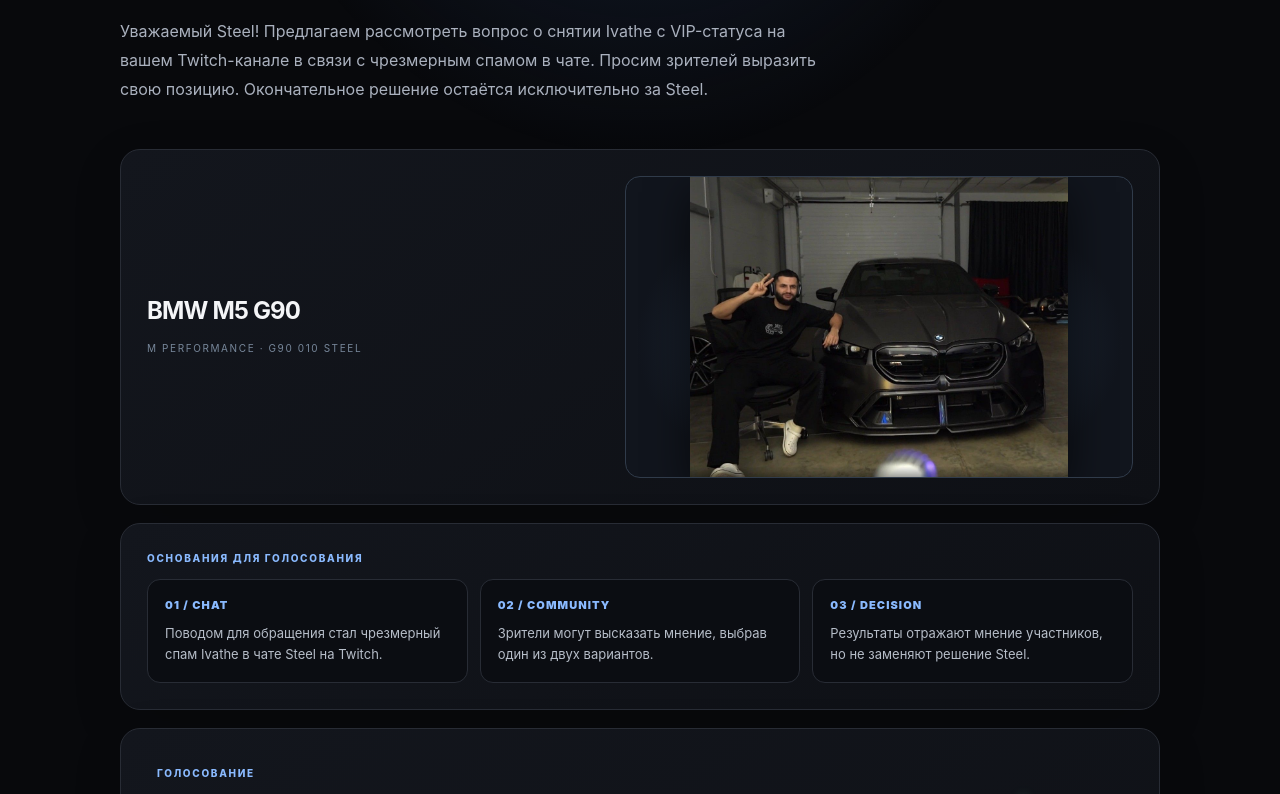
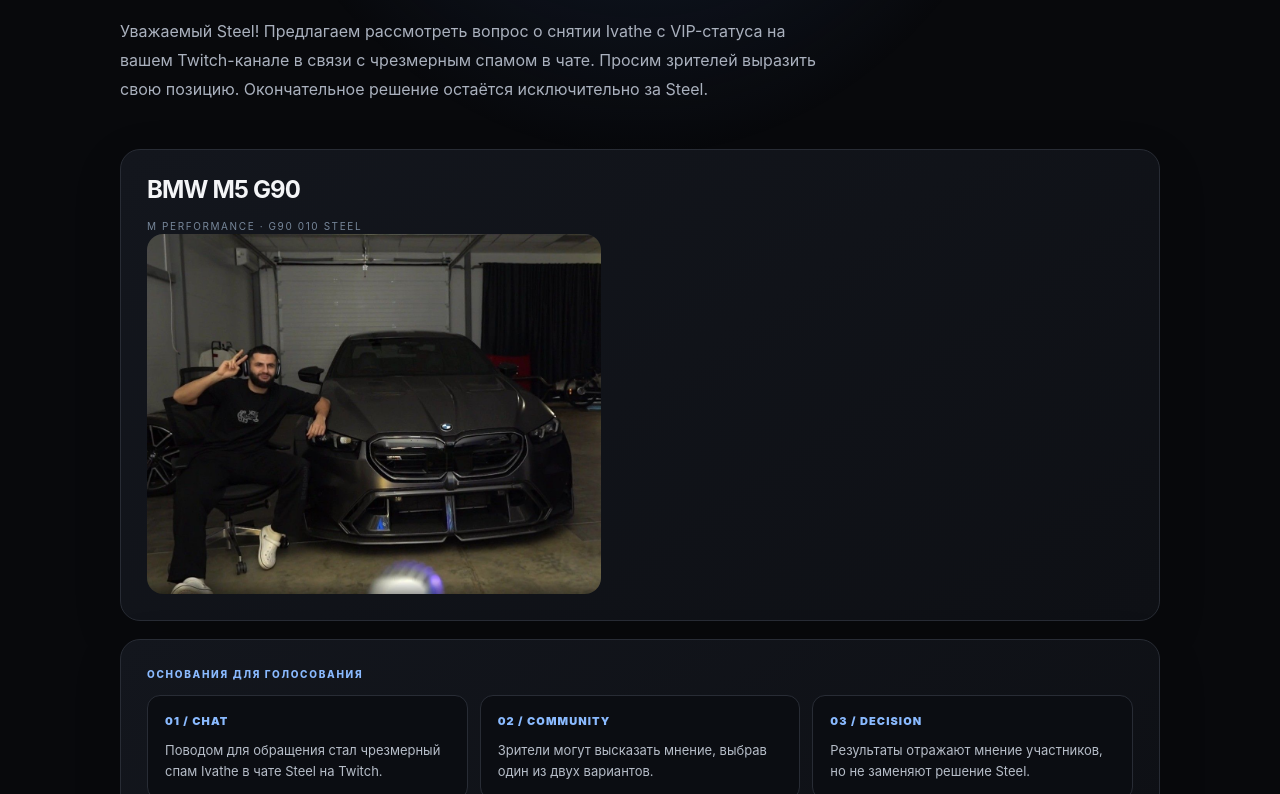
Before and after one commit to subopustolet-tech/ivathe-petition, a website: page index.html in a window 1280 px wide. Shown: the part 388-1182 px from the top of the page. Drawn offline with Linux system fonts and the light colour scheme; no server answers.

Commit message:
Update index.html

```diff
--- a/index.html
+++ b/index.html
@@ -180,13 +180,9 @@
 
         </p>
         <div class="car-caption">M performance · G90 010 steel</div>
-      </div>
-      <div class="car-frame">
-<img src="https://raw.githubusercontent.com/subopustolet-tech/ivathe-petition/main/IMG_1439.jpeg" alt="BMW M5 G90">
-
-
-
-
+       <div style="width:100%; max-width:600px; margin:0 auto; overflow:hidden; border-radius:16px;">
+  <img src="https://raw.githubusercontent.com/subopustolet-tech/ivathe-petition/main/IMG_1439.jpeg" alt="BMW M5 G90" style="display:block; width:100%; height:auto;">
+</div>
 
       </div>
     </div>
```
